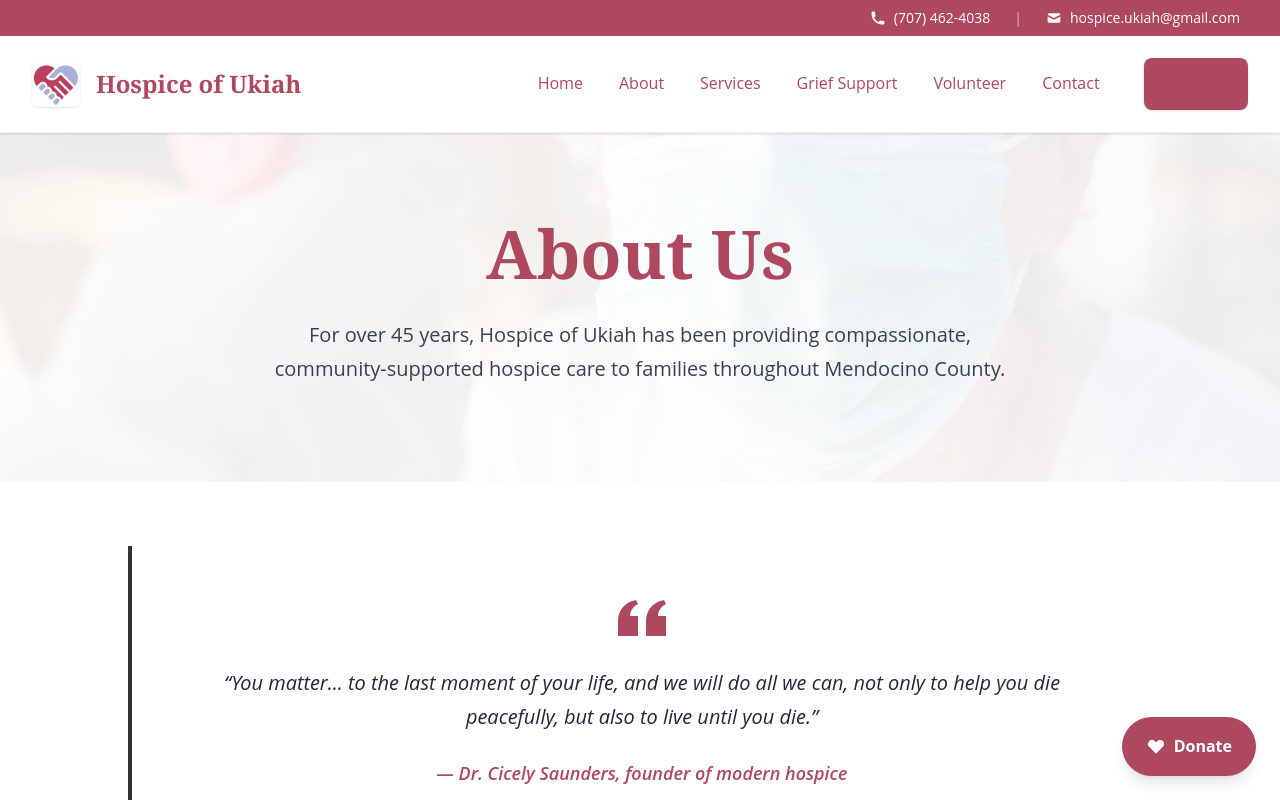
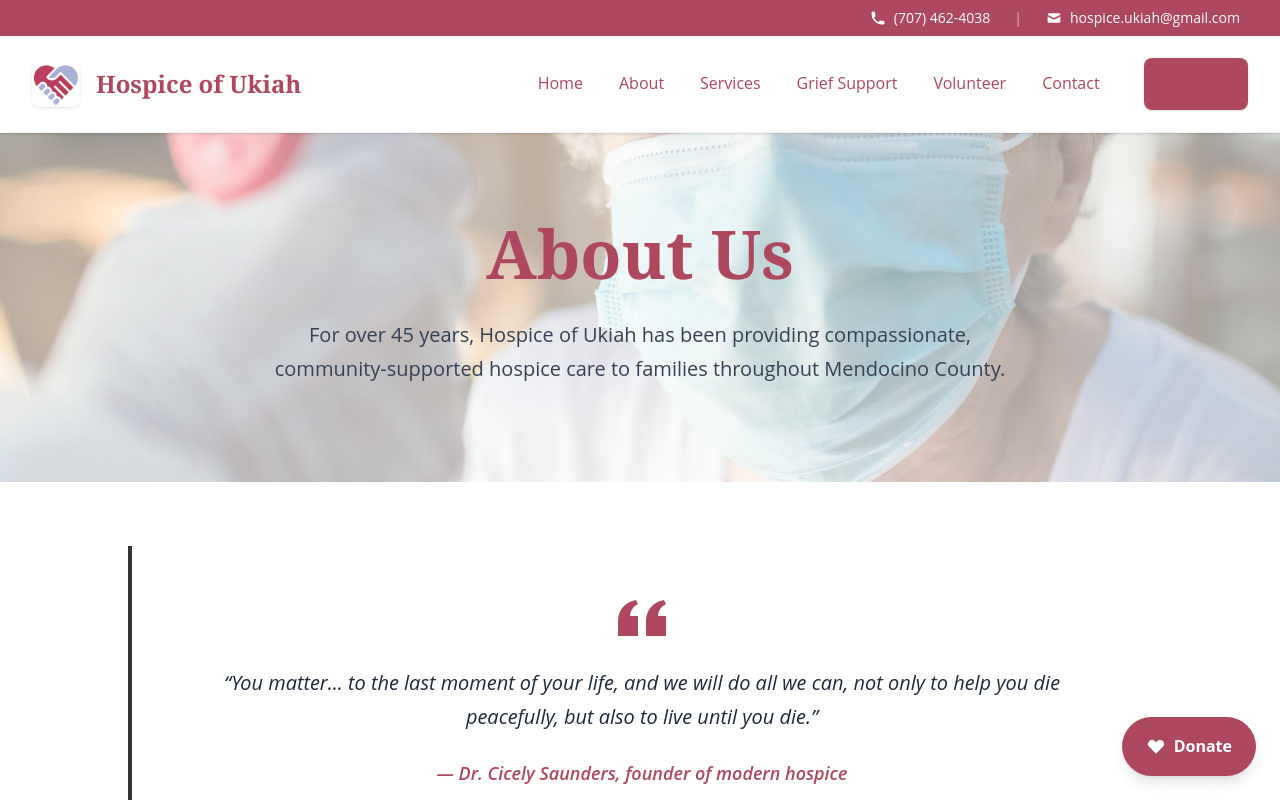
Before and after one commit to samuelmholley1/hospiceofukiah.org, a Next.js app: page /about in a window 1280 px wide. Shown: the top 800 px of the page. Built offline with nearby package versions, Linux system fonts and the light colour scheme.

Commit message:
fixed hero photos on non-home pages

```diff
--- a/src/app/about/page.tsx
+++ b/src/app/about/page.tsx
@@ -6,7 +6,7 @@ export default function About() {
       {/* Hero Section */}
       <section className="py-20 px-4 bg-gradient-to-b from-neutral-bg to-white relative">
         {/* Background image */}
-        <div className="absolute inset-0 opacity-30">
+        <div className="absolute inset-0 opacity-75">
           <Image
             src="/pexel downloads/pexels-kampus-8949831.jpg"
             alt="Community healthcare support"
@@ -14,7 +14,7 @@ export default function About() {
             className="object-cover"
           />
         </div>
-        <div className="absolute inset-0 bg-white/70"></div>
+        <div className="absolute inset-0 bg-white/40"></div>
         <div className="max-w-4xl mx-auto text-center relative z-10">
           <h1 className="text-4xl md:text-5xl font-serif font-bold text-primary mb-8">
             About Us
--- a/src/app/grief-support/page.tsx
+++ b/src/app/grief-support/page.tsx
@@ -6,7 +6,7 @@ export default function GriefSupport() {
       {/* Hero Section */}
       <section className="py-20 px-4 bg-gradient-to-b from-neutral-bg to-white relative">
         {/* Background image */}
-        <div className="absolute inset-0 opacity-30">
+        <div className="absolute inset-0 opacity-75">
           <Image
             src="/pexel downloads/pexels-diva-plavalaguna-6150657.jpg"
             alt="Peaceful support and healing"
@@ -14,7 +14,7 @@ export default function GriefSupport() {
             className="object-cover"
           />
         </div>
-        <div className="absolute inset-0 bg-white/70"></div>
+        <div className="absolute inset-0 bg-white/40"></div>
         <div className="max-w-5xl mx-auto text-center relative z-10">
           <h1 className="text-4xl md:text-5xl font-serif font-bold text-primary mb-8">
             Grief & Spiritual Support
--- a/src/app/services/page.tsx
+++ b/src/app/services/page.tsx
@@ -6,7 +6,7 @@ export default function Services() {
       {/* Hero Section */}
       <section className="py-20 px-4 bg-gradient-to-b from-neutral-bg to-white relative">
         {/* Background image */}
-        <div className="absolute inset-0 opacity-30">
+        <div className="absolute inset-0 opacity-75">
           <Image
             src="/pexel downloads/pexels-shvets-production-7176325.jpg"
             alt="Professional healthcare team"
@@ -14,7 +14,7 @@ export default function Services() {
             className="object-cover"
           />
         </div>
-        <div className="absolute inset-0 bg-white/70"></div>
+        <div className="absolute inset-0 bg-white/40"></div>
         <div className="max-w-5xl mx-auto text-center relative z-10">
           <h1 className="text-4xl md:text-5xl font-serif font-bold text-primary mb-8">
             Our Services
--- a/src/app/volunteer/page.tsx
+++ b/src/app/volunteer/page.tsx
@@ -70,7 +70,7 @@ export default function Volunteer() {
       {/* Hero Section */}
       <section className="py-20 px-4 bg-gradient-to-b from-neutral-bg to-white relative">
         {/* Background image */}
-        <div className="absolute inset-0 opacity-30">
+        <div className="absolute inset-0 opacity-75">
           <Image
             src="/pexel downloads/pexels-vlada-karpovich-5790718.jpg"
             alt="Volunteer helping in community"
@@ -78,7 +78,7 @@ export default function Volunteer() {
             className="object-cover"
           />
         </div>
-        <div className="absolute inset-0 bg-white/70"></div>
+        <div className="absolute inset-0 bg-white/40"></div>
         <div className="max-w-5xl mx-auto text-center relative z-10">
           <h1 className="text-4xl md:text-5xl font-serif font-bold text-primary mb-8">
             Volunteer with Us
```
